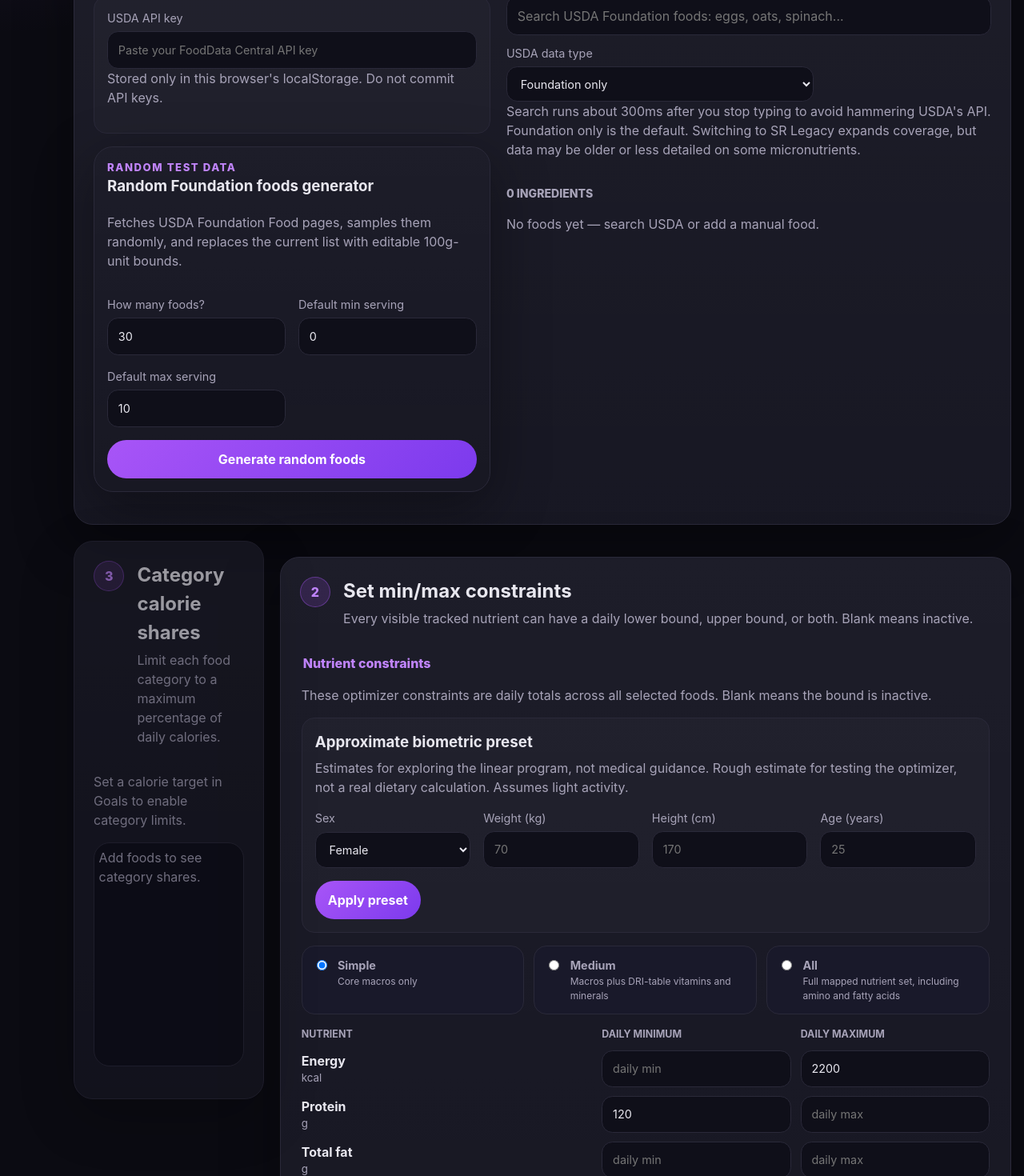
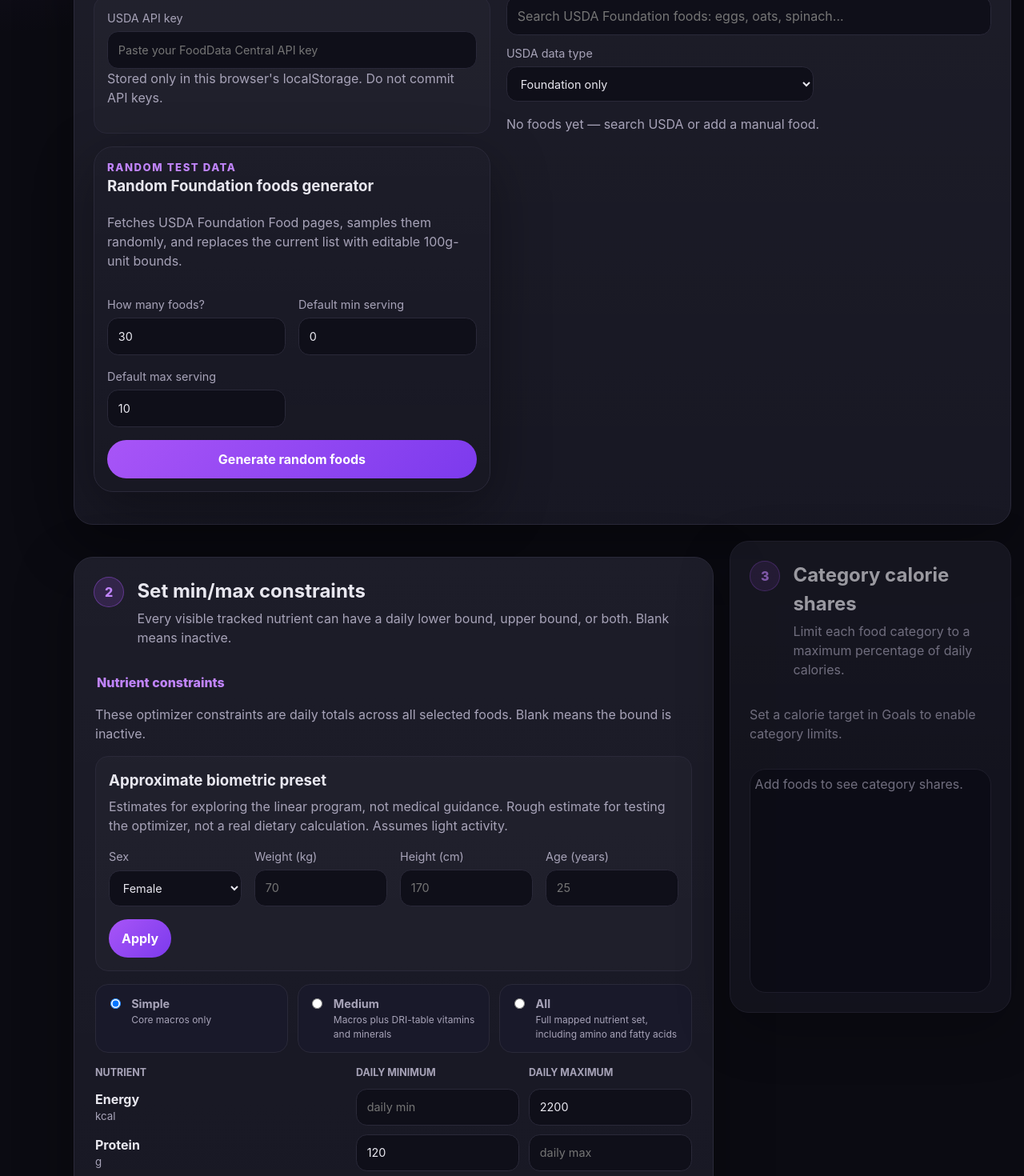
Before and after one commit to nvantine/diet_optimizer, a React (Vite) app: page / in a window 1280 px wide. Shown: the part 500-1970 px from the top of the page at 80% size. Built offline with nearby package versions, Linux system fonts and the light colour scheme.

Commit message:
my small edits

```diff
--- a/src/components/CategoryShareBar.jsx
+++ b/src/components/CategoryShareBar.jsx
@@ -44,15 +44,6 @@ export default function CategoryShareBar({ foods, shares, onChange, calorieTarge
       <div className="section-heading"><span>3</span><div><h2>Category calorie shares</h2><p className="muted">Limit each food category to a maximum percentage of daily calories.</p></div></div>
       {disabled && <p className="muted">Set a calorie target in Goals to enable category limits.</p>}
       <div className="category-share-control">
-        <div className="category-share-treemap" aria-label="Category calorie share treemap" aria-disabled={disabled ? 'true' : 'false'}>
-          {categories.length > 0 ? (
-            <ResponsiveContainer width="100%" height={280}>
-              <Treemap data={treemapData} dataKey="value" nameKey="name" stroke="#0f172a" content={<CategoryTreemapTile />} isAnimationActive={false} />
-            </ResponsiveContainer>
-          ) : (
-            <p className="empty-state">Add foods to see category shares.</p>
-          )}
-        </div>
         <div className="category-share-input-list" aria-label="Category max calorie share controls">
           {categories.map((category, index) => (
             <label className="category-share-input-row" key={category} style={{ '--category-color': categoryShareColor(index) }}>
@@ -71,6 +62,15 @@ export default function CategoryShareBar({ foods, shares, onChange, calorieTarge
               <span className="category-share-percent" aria-hidden="true">%</span>
             </label>
           ))}
+        </div>
+        <div className="category-share-treemap" aria-label="Category calorie share treemap" aria-disabled={disabled ? 'true' : 'false'}>
+          {categories.length > 0 ? (
+            <ResponsiveContainer width="100%" height={280}>
+              <Treemap data={treemapData} dataKey="value" nameKey="name" stroke="#0f172a" content={<CategoryTreemapTile />} isAnimationActive={false} />
+            </ResponsiveContainer>
+          ) : (
+            <p className="empty-state">Add foods to see category shares.</p>
+          )}
         </div>
       </div>
     </section>
--- a/src/components/DietOptimizer.jsx
+++ b/src/components/DietOptimizer.jsx
@@ -156,19 +156,16 @@ export default function DietOptimizer() {
           </div>
           <div className="ingredient-list-panel">
             <IngredientSearch apiKey={apiKey} existingIds={new Set(foods.map(food => food.id))} onAdd={addFood} />
-            <div className="ingredient-list-heading">
-              <span className="ingredient-count">{foods.length} {foods.length === 1 ? 'ingredient' : 'ingredients'}</span>
-            </div>
             <IngredientList foods={foods} setFoods={setFoods} />
           </div>
         </div>
       </section>
       <div className="goals-share-layout">
-        <CategoryShareBar foods={foods} shares={normalizedCategoryShares} onChange={setCategoryShares} calorieTarget={calorieTarget} />
         <section id="goals-section" className="card form-card goals-card">
           <div className="section-heading"><span>2</span><div><h2>Set min/max constraints</h2><p className="muted">Every visible tracked nutrient can have a daily lower bound, upper bound, or both. Blank means inactive.</p></div></div>
           <GoalsPanel constraints={constraints} selectedTier={constraintTier} setConstraints={setConstraints} setSelectedTier={setConstraintTier} />
         </section>
+        <CategoryShareBar foods={foods} shares={normalizedCategoryShares} onChange={setCategoryShares} calorieTarget={calorieTarget} />
       </div>
       <div className="objective-results-layout">
         <section className="card objective-card">
--- a/src/components/GoalsPanel.jsx
+++ b/src/components/GoalsPanel.jsx
@@ -45,7 +45,7 @@ export default function GoalsPanel({ constraints, selectedTier, setConstraints,
           <label htmlFor="preset-height">Height (cm)<input id="preset-height" type="number" min="0" step="0.1" value={preset.heightCm} onChange={updatePreset('heightCm')} placeholder="170" /></label>
           <label htmlFor="preset-age">Age (years)<input id="preset-age" type="number" min="0" step="1" value={preset.ageYears} onChange={updatePreset('ageYears')} placeholder="25" /></label>
         </div>
-        <button className="preset-button" type="button" onClick={applyPreset}>Apply preset</button>
+        <button className="preset-button" type="button" onClick={applyPreset}>Apply</button>
       </div>
       <div className="tier-selector" role="radiogroup" aria-label="Nutrient constraint tier">
         {TIER_OPTIONS.map(option => (
--- a/src/components/IngredientList.jsx
+++ b/src/components/IngredientList.jsx
@@ -80,6 +80,9 @@ export default function IngredientList({ foods, setFoods }) {
   return (
     <>
       <div className="ingredient-list-actions">
+        <div className="ingredient-list-heading">
+              <span className="ingredient-count">{foods.length} {foods.length === 1 ? 'ingredient' : 'ingredients'}</span>
+        </div>
         <button type="button" className="toolbar-link" onClick={toggleAll} aria-label={`${allExpanded ? 'Collapse' : 'Expand'} all ingredients`}>{allExpanded ? 'Collapse all' : 'Expand all'}</button>
       </div>
       <div className="food-grid">
--- a/src/components/IngredientSearch.jsx
+++ b/src/components/IngredientSearch.jsx
@@ -95,10 +95,7 @@ export default function IngredientSearch({ apiKey, existingIds = new Set(), onAd
           <option value={USDA_DATA_TYPES.foundationAndSrLegacy}>Foundation + SR Legacy</option>
         </select>
       </label>
-      <p className="muted">
-        Search runs about 300ms after you stop typing to avoid hammering USDA's API.
-        Foundation only is the default. Switching to SR Legacy expands coverage, but data may be older or less detailed on some micronutrients.
-      </p>
+
 
       {message && <p className="alert">{message}</p>}
 
--- a/src/index.css
+++ b/src/index.css
@@ -165,7 +165,7 @@ h2 {
 }
 
 .ingredients-card {
-  max-width: 1220px;
+  max-width: 1500px;
   margin-left: auto;
   margin-right: auto;
 }
@@ -750,7 +750,7 @@ legend {
 
   .goals-share-layout {
     align-items: start;
-    grid-template-columns: minmax(220px, 0.26fr) minmax(0, 1fr);
+    grid-template-columns: minmax(800px, 0.26fr) minmax(0, 1fr);
   }
 
   .objective-results-layout {
```
Also changed, not shown: 1 other file (tests, documents, lock files or other folders).
